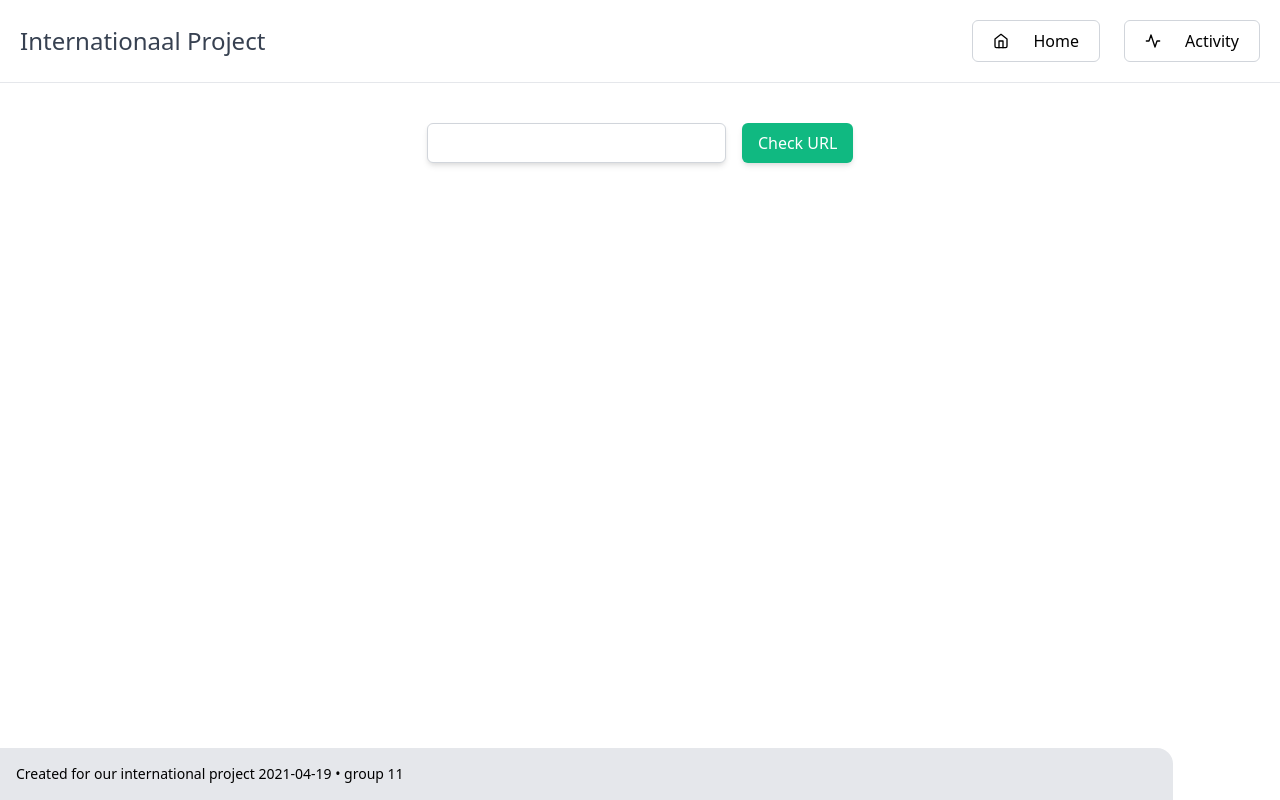
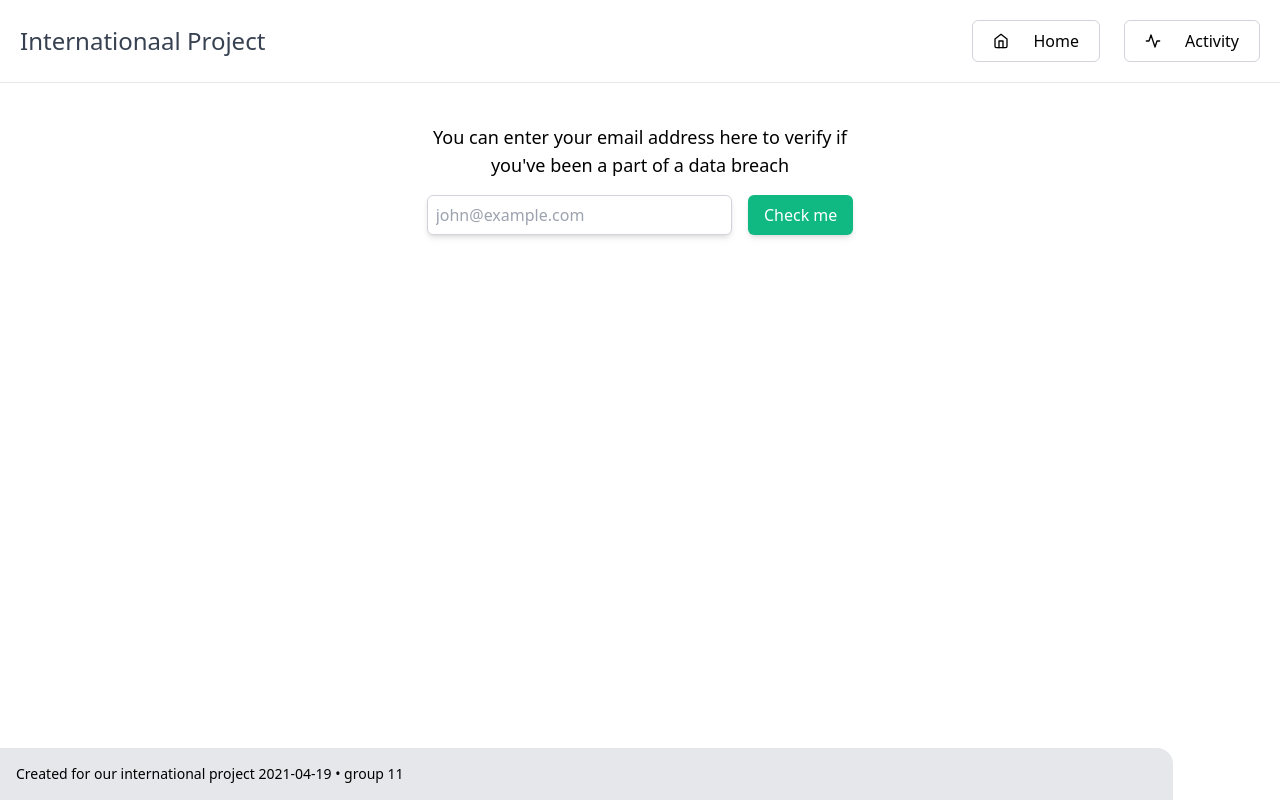
Before and after one commit to laurens-mesure/internationaal_project, a React (Create React App) app: page /activity in a window 1280 px wide. Built offline with nearby package versions, Linux system fonts and the light colour scheme.

Commit message:
Added HTML to activity tab

```diff
--- a/src/Components/UrlTester.tsx
+++ b/src/Components/UrlTester.tsx
@@ -21,6 +21,9 @@ const UrlTester: React.FC = () => {
 
     return (
         <section className="mx-auto w-11/12 sm:w-2/3 xl:w-1/3">
+            <h1 className="text-center text-lg mb-4">
+                You can test any URL for malware, phishing, scam...
+            </h1>
             <form
                 className="flex flex-row mb-6"
                 onSubmit={(e) => handleSubmit(e)}
--- a/src/Views/Activity.tsx
+++ b/src/Views/Activity.tsx
@@ -3,20 +3,25 @@ import React, { FormEvent } from "react";
 const Activity: React.FC = () => {
     return (
         <section className="mx-auto w-11/12 sm:w-2/3 xl:w-1/3">
+            <h1 className="text-center text-lg mb-4">
+                You can enter your email address here to verify if you've been a
+                part of a data breach
+            </h1>
             <form
                 className="flex flex-row mb-6"
                 onSubmit={(e) => handleSubmit(e)}
             >
                 <input
-                    type="url"
+                    type="email"
                     name="query"
                     required
                     autoComplete="off"
+                    placeholder="john@example.com"
                     className="border border-gray-300 shadow-md flex-grow rounded-md p-1 px-2"
                 />
                 <input
                     type="submit"
-                    value="Check URL"
+                    value="Check me"
                     className="w-max px-4 py-2 ml-4 bg-green-500 text-white rounded-md shadow-md"
                 />
             </form>
@@ -44,7 +49,7 @@ const Activity: React.FC = () => {
 
     function handleSubmit(e: FormEvent<HTMLFormElement>) {
         e.preventDefault();
-        console.log("triggered");
+        console.log("here");
     }
 };
 
--- a/src/Views/Frontpage.tsx
+++ b/src/Views/Frontpage.tsx
@@ -4,9 +4,6 @@ import UrlTester from "../Components/UrlTester";
 const Frontpage: React.FC = () => {
     return (
         <div className="p-4">
-            <h1 className="text-center text-lg mb-4">
-                You can test any URL for malware, phishing, scam...
-            </h1>
             <UrlTester />
         </div>
     );
```
